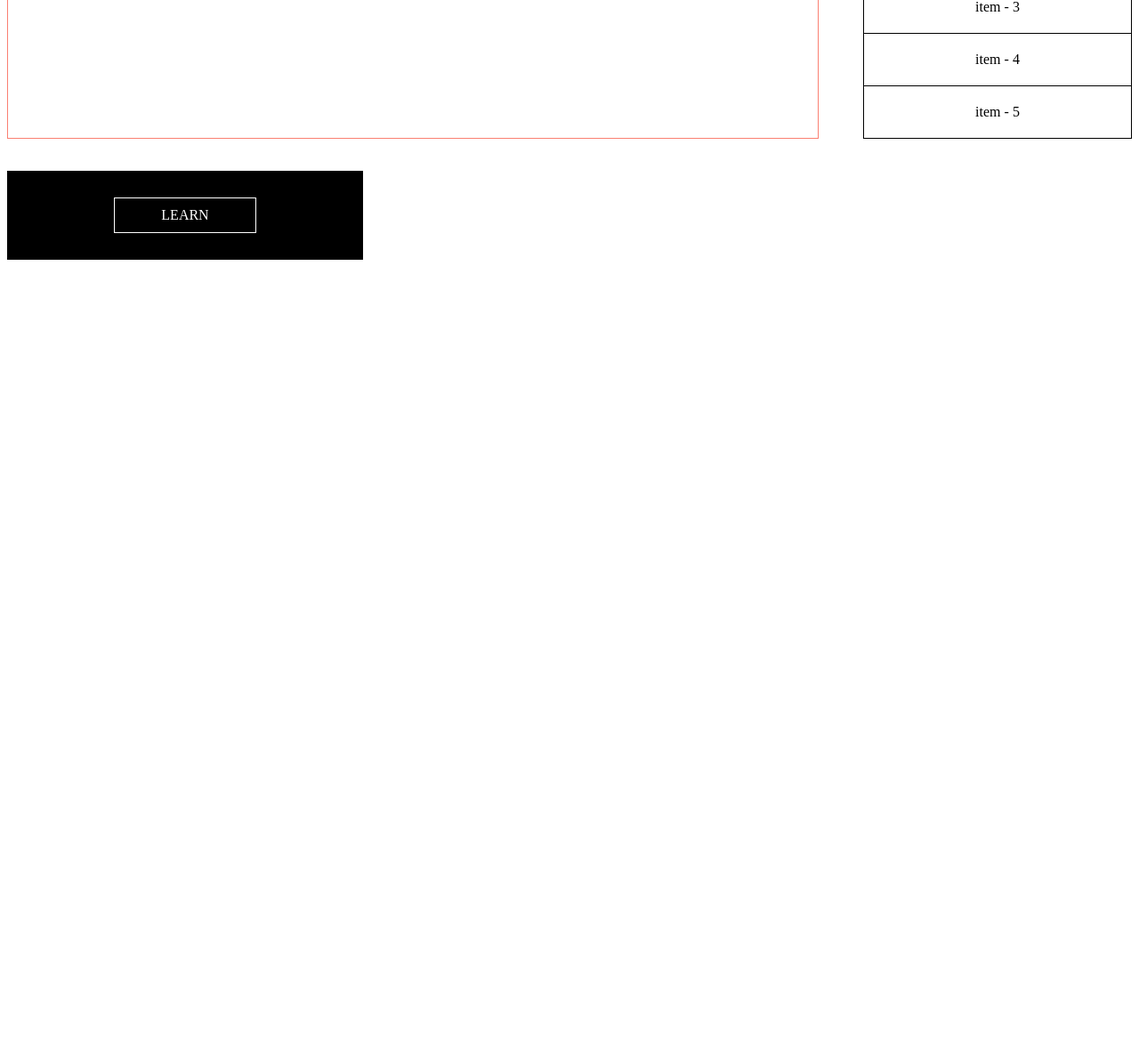
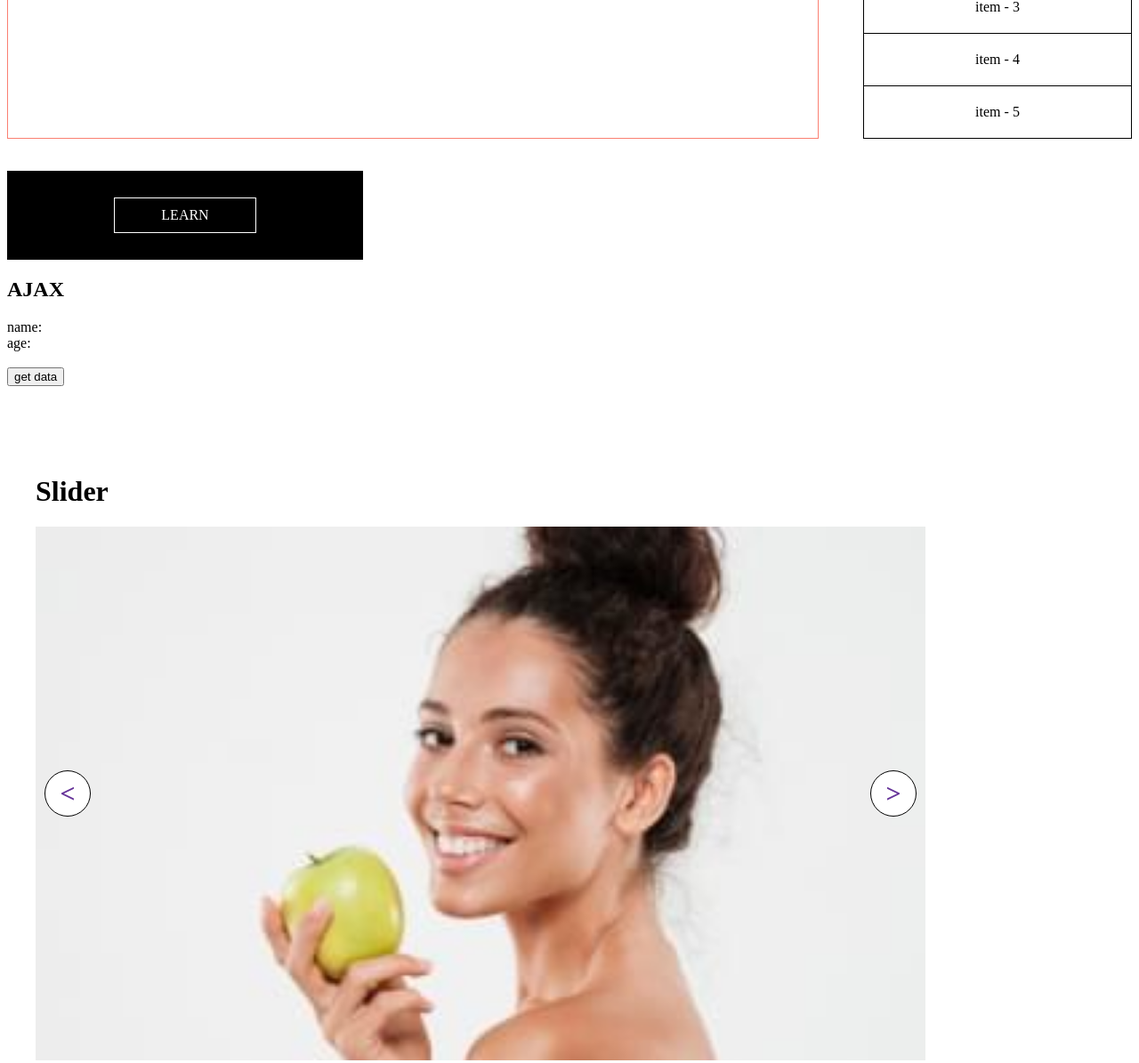
Before and after one commit to RudychikFedorV/geektech-front-JS, a plain HTML site: page index.html in a window 1280 px wide. Shown: the part 665-1860 px from the top of the page at 89% size. Before the commit the page ends 965 px from the top, so only its background shows below. Drawn offline with Linux system fonts and the light colour scheme.

Commit message:
simple slider in js

```diff
--- a/css/main.css
+++ b/css/main.css
@@ -33,11 +33,11 @@
 }
 
 /* Tab slider */
-.tab-slider-slides{
+.tab-slider-slides {
   display: flex;
   gap: 50px;
 }
-.tab-slider-block{
+.tab-slider-block {
   padding: 20px;
   width: 70%;
   border: 1px solid salmon;
@@ -52,7 +52,7 @@
   padding: 20px;
   border-bottom: 1px solid #000;
 }
-.tab-slider-item:nth-last-child(1){
+.tab-slider-item:nth-last-child(1) {
   border-bottom: none;
 }
 .tab-slider-item__active {
@@ -101,3 +101,71 @@
   stroke-dashoffset: 48;
   transition: all 2s cubic-bezier(0.22, 1, 0.25, 1);
 }
+
+/* slider */
+.container {
+  margin: 100px 0 100px;
+  max-width: 1200px;
+  width: 100%;
+  margin-inline: auto;
+  padding: 0 20px;
+}
+.slider {
+  background: rgba(98, 31, 31, 0.373);
+  max-width: 1000px;
+  width: 100%;
+  height: 600px;
+  position: relative;
+  overflow: hidden;
+}
+.slider-wrapper {
+  display: flex;
+  position: absolute;
+  left: 0;
+  transition: 1s;
+}
+.slider-slide {
+  min-width: 1000px;
+  width: 100%;
+  min-height: 600px;
+  height: 100%;
+  overflow: hidden;
+}
+.red {
+  background: rgba(234, 10, 10, 0.954);
+}
+.green {
+  background: rgba(22, 199, 22, 0.94);
+}
+.gray {
+  background: rgba(107, 101, 101, 0.944);
+}
+.slider-slide img{
+  width: 100%;
+  height: 100%;
+  object-fit: cover;
+}
+.slider-arrow {
+  position: absolute;
+  top: 50%;
+  transform: translateY(-50%);
+  z-index: 999;
+  color: rebeccapurple;
+  background-color: #fff;
+  width: 50px;
+  height: 50px;
+  border-radius: 100%;
+  border: 1px solid black;
+ font-weight: 900;
+ font-size: 30px;
+  cursor: pointer;
+  display: flex;
+  justify-content: center;
+  align-items: center;
+}
+.slider-prev {
+  left: 10px;
+}
+.slider-next {
+  right: 10px;
+}
--- a/index.html
+++ b/index.html
@@ -38,7 +38,8 @@
                 <div class="tab-slider-block">
                     <h3>item 1</h3>
                     <p>Lorem ipsum dolor sit amet consectetur adipisicing elit. Delectus totam ab quam assumenda dolore,
-                        officia a minus consectetur quibusdam suscipit repudiandae vitae? Facere ipsam culpa exercitationem doloribus
+                        officia a minus consectetur quibusdam suscipit repudiandae vitae? Facere ipsam culpa
+                        exercitationem doloribus
                         vero harum voluptates ratione sed, dignissimos beatae, vel numquam perferendis autem ullam nulla
                         animi assumenda?
                     </p>
@@ -60,7 +61,8 @@
                 </div>
                 <div class="tab-slider-block">
                     <h3>item 4</h3>
-                    <p>Lorem ipsum dolor sit amet consectetur dignissimos beatae, vel numquam perferendis autem ullam nulla
+                    <p>Lorem ipsum dolor sit amet consectetur dignissimos beatae, vel numquam perferendis autem ullam
+                        nulla
                         animi assumenda?
                     </p>
                 </div>
@@ -91,6 +93,31 @@
         </div>
     </div>
 
+    <!-- 4 -->
+    <div class="wrap">
+        <h2>AJAX</h2>
+        <div>name:<span class="name"></span></div>
+        <div>age:<span class="age"></span></div>
+        <br>
+        <button class="btn">get data</button>
+    </div>
+
+    <!-- slider -->
+    <div class="container">
+        <h1 class="title">Slider</h1>
+        <div class="slider" id="slider">
+            <batton class="slider-arrow slider-prev"><</batton>
+            <batton class="slider-arrow slider-next">></batton>
+            <div class="slider-wrapper">
+                <div class="slider-slide"><img src="./img/b-02.jpg" alt=""></div>
+                <div class="slider-slide"><img src="./img/b-01.jpg" alt=""></div>
+                <div class="slider-slide"><img src="./img/b-03.jpg" alt=""></div>
+                <div class="slider-slide red"></div>
+                <div class="slider-slide green"></div>
+                <div class="slider-slide gray"></div>
+            </div>
+        </div>
+    </div>
 
     <script src="./js/split.js"></script>
 
--- a/js/split.js
+++ b/js/split.js
@@ -86,3 +86,45 @@ tabParent.onclick = (event) => {
     });
   }
 };
+
+// Lesson 4
+// CRUD - POST, GET, PATCH, DELETE - методы запросов
+const btn4 = document.querySelector(".btn");
+
+btn4.onclick = () => {
+  const request = new XMLHttpRequest();
+  request.open("GET", "json/data.json");
+  request.setRequestHeader("Content-type", "application/json");
+  request.send();
+
+  request.onload = () => {
+    const data = JSON.parse(request.response);
+    document.querySelector(".name").innerHTML = data.name;
+    document.querySelector(".age").innerHTML = data.age;
+  };
+};
+
+// slider
+const slider = document.querySelector("#slider");
+const sliderWrapper = slider.querySelector(".slider-wrapper");
+let slide = 1;
+let slideMax = document.querySelectorAll('.slider-slide').length;
+let sliderWidth = 1000;
+let sliderHeight = 600;
+
+const slideGo = (needSlide) => {
+  slide = needSlide;
+  sliderWrapper.style.left = (slide - 1) * sliderWidth * -1 + "px";
+};
+
+slider.querySelector(".slider-prev").onclick = () => {
+  if (slide != 1) {
+    slideGo(slide - 1);
+  }
+};
+slider.querySelector(".slider-next").onclick = () => {
+  if (slide != slideMax) {
+    slideGo(slide + 1);
+  }
+};
+// Lesson 5
```
Also changed, not shown: json/data.json (added, +7 -0 lines), img/b-01.jpg (added), img/b-02.jpg (added), img/b-03.jpg (added).
